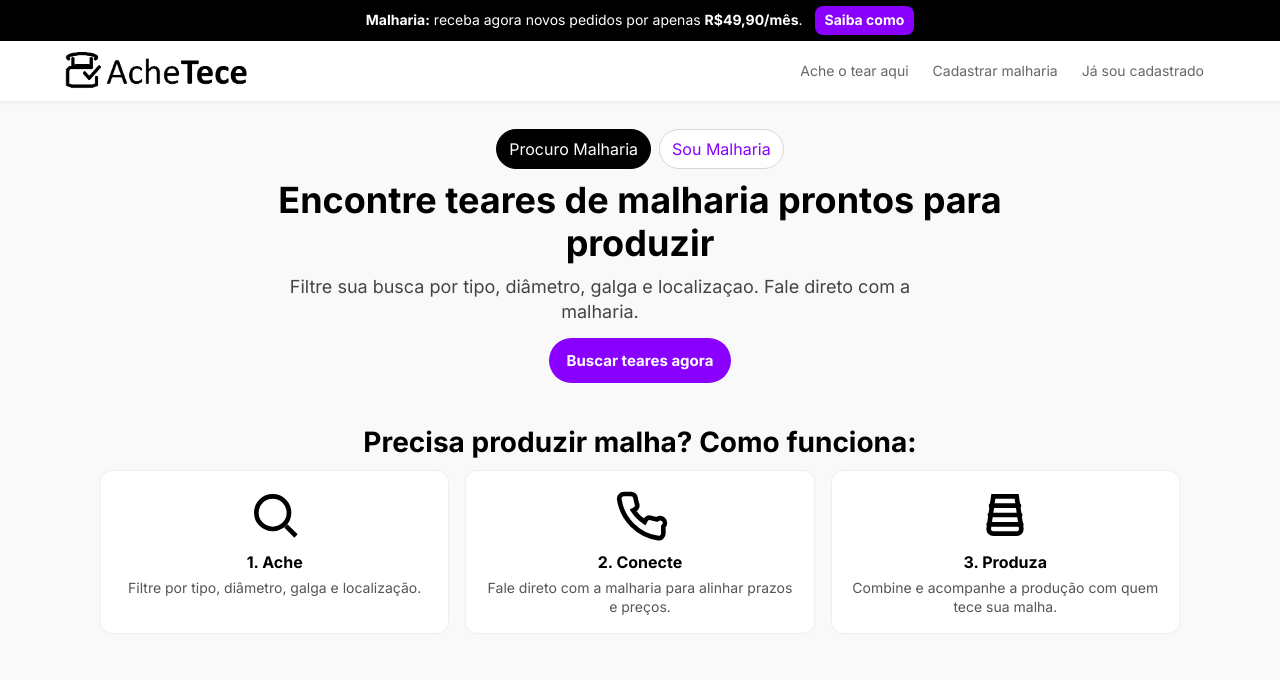
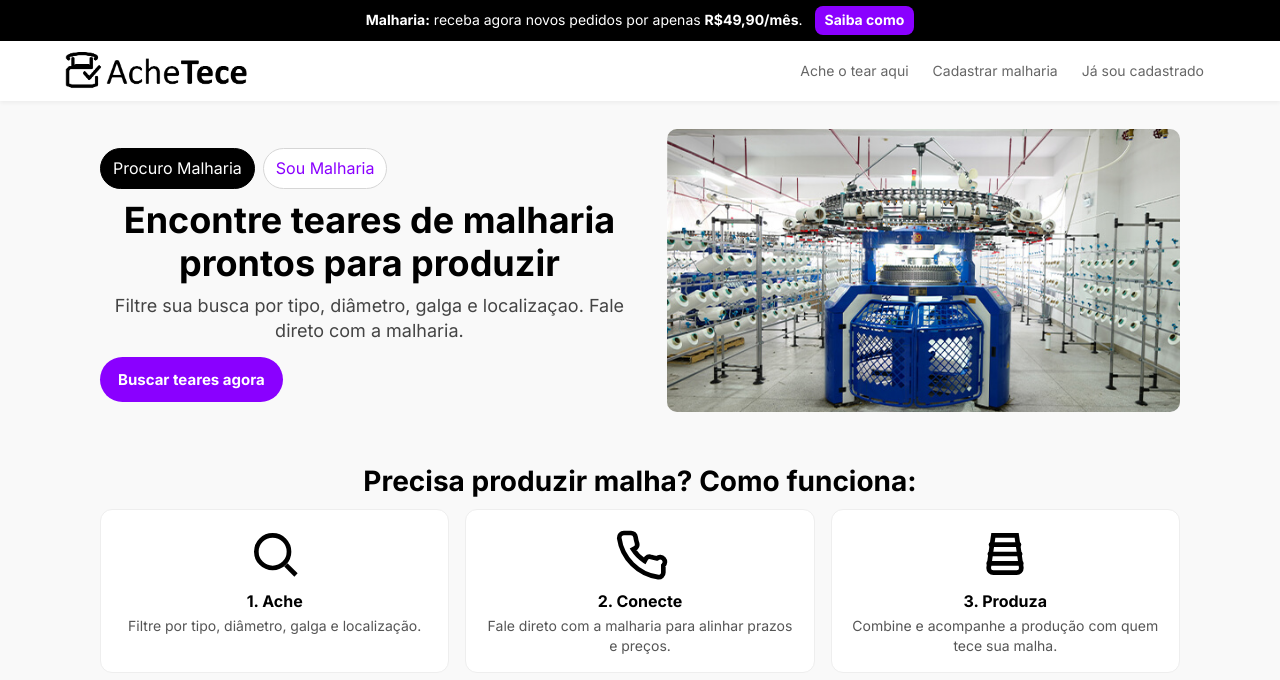
Before and after one commit to AdminAcheTece/AcheTece, a Flask app: page / in a window 1280 px wide. Shown: the top 680 px of the page. Run offline with Flask 3, Linux system fonts and the light colour scheme; data that the repository does not hold is empty.

Commit message:
Update index.html

```diff
--- a/templates/index.html
+++ b/templates/index.html
@@ -134,16 +138,15 @@
     .promo-cta:hover{ background:var(--roxo-hover); transform:translateY(-1px); }
     @media (max-width: 600px){ .promo-bar{ flex-wrap:wrap; row-gap:6px; } }
 
-    /* ====== HERO CENTRALIZADO (sem imagem) ====== */
+    /* ====== HERO NOVO ====== */
     .hero-grid{
-      max-width: 820px;
+      display:grid;
+      grid-template-columns: 1.05fr 1fr;
+      gap: 28px;
+      align-items: center;
+      padding: 28px 20px 8px;
+      max-width: 1120px;
       margin: 0 auto;
-      padding: 28px 20px 8px;
-      display: flex;
-      flex-direction: column;
-      align-items: center;
-      text-align: center;
-      gap: 8px;
     }
     .hero-copy h1{
       font-size: clamp(24px, 3.2vw, 36px);
@@ -156,14 +159,30 @@
       color:#444;
       margin: 0 0 14px;
     }
-    .role-toggle{ display:flex; gap:8px; justify-content:center; }
+
+    /* Toggle de perfis (chips) */
+    .role-toggle{ display:flex; gap:8px; }
+
     .chip{
-      appearance: none; border:1px solid #d6d6d6; background:#fff;
-      padding:8px 12px; border-radius:999px; cursor:pointer; font: inherit;
-      color: var(--roxo); transition: color .15s ease, background .15s ease, border-color .15s ease;
+      appearance: none;
+      border:1px solid #d6d6d6;
+      background:#fff;
+      padding:8px 12px;
+      border-radius:999px;
+      cursor:pointer;
+      font: inherit;
+      color: var(--roxo);
+      transition: color .15s ease, background .15s ease, border-color .15s ease;
     }
-    .chip.is-active{ background:var(--preto); color:#fff; border-color:var(--preto); }
-    .hero-ctas{ display:flex; gap:12px; align-items:center; justify-content:center; margin: 8px 0 10px; }
+
+    .chip.is-active{
+      background:var(--preto);
+      color:#fff;
+      border-color:var(--preto);
+    }
+
+    .hero-ctas{ display:flex; gap:12px; align-items:center; margin: 8px 0 10px; }
+
     .btn-principal{
       display:inline-block; background:var(--roxo); color:#fff;
       padding:12px 18px; border-radius:50px; font-weight:700; text-decoration:none;
@@ -171,16 +190,47 @@
     }
     .btn-principal:hover{ background:var(--roxo-hover); transform: translateY(-1px); }
 
+    .hero-figure img{
+      width:100%;
+      border-radius:10px;
+      display:block;
+    }
+    @media (max-width: 900px){
+      .hero-grid{ grid-template-columns: 1fr; gap: 18px; padding-top: 18px; }
+      .hero-figure{ order:-1; }
+    }
+
     /* ====== COMO FUNCIONA ====== */
-    .how-it-works{ max-width:1120px; margin:22px auto 8px; padding:0 20px 20px; }
-    .how-it-works h2{ font-size: clamp(20px, 2.4vw, 28px); margin:0 0 8px; color:var(--preto); text-align:center; }
-    .steps{ display:grid; grid-template-columns: repeat(3, 1fr); gap:16px; }
-    .step{ background:#fff; border:1px solid #eee; border-radius:12px; padding:16px; text-align:center; }
+    .how-it-works{
+      max-width: 1120px;
+      margin: 22px auto 8px;
+      padding: 0 20px 20px;
+    }
+    .how-it-works h2{
+      font-size: clamp(20px, 2.4vw, 28px);
+      margin: 0 0 8px;
+      color:var(--preto);
+      text-align:center;
+    }
+    .steps{
+      display:grid;
+      grid-template-columns: repeat(3, 1fr);
+      gap:16px;
+    }
+    .step{
+      background:#fff;
+      border:1px solid #eee;
+      border-radius:12px;
+      padding:16px;
+      text-align:center;
+    }
     .step-ico{ margin-bottom:8px; display:flex; align-items:center; justify-content:center; }
-    .step-ico svg{ width:56px; height:56px; color:var(--preto); }
+    .step-ico svg{ width:56px; height:56px; color:var(--preto); } /* ícones pretos */
     .step h3{ font-size:16px; margin:0 0 4px; color:var(--preto); }
     .step p{ font-size:14px; color:#555; margin:0; }
-    @media (max-width: 900px){ .steps{ grid-template-columns: 1fr; } }
+    @media (max-width: 900px){
+      .steps{ grid-template-columns: 1fr; }
+    }
   </style>
 </head>
 <body>
@@ -283,30 +333,45 @@
         </nav>
       </div>
     </div>
-
   </header>
 
-  <!-- Hero centralizado -->
+  <!-- Hero novo com alternância de público -->
   <main class="hero hero-grid">
+    <!-- Coluna de texto -->
     <div class="hero-copy">
       <div class="role-toggle" role="tablist" aria-label="Selecione seu perfil">
-        <button class="chip is-active" role="tab" aria-selected="true" data-role="cliente">Procuro Malharia</button>
-        <button class="chip" role="tab" aria-selected="false" data-role="malharia">Sou Malharia</button>
+        <button class="chip is-active" role="tab" aria-selected="true" data-role="cliente">
+          Procuro Malharia
+        </button>
+        <button class="chip" role="tab" aria-selected="false" data-role="malharia">
+          Sou Malharia
+        </button>
       </div>
 
       <h1 id="hero-title">Encontre teares de malharia prontos para produzir</h1>
-      <p id="hero-sub">Filtre sua busca por tipo, diâmetro, galga e localizaçao. Fale direto com a malharia.</p>
+      <p id="hero-sub">
+        Filtre sua busca por tipo, diâmetro, galga e localizaçao. Fale direto com a malharia.
+      </p>
 
       <div class="hero-ctas">
         <a id="hero-cta" href="{{ url_for('buscar_teares') }}" class="btn-principal">Buscar teares agora</a>
+        <!-- (link “Como funciona” removido conforme pedido) -->
       </div>
+
     </div>
+
+    <!-- Coluna da imagem -->
+    <figure class="hero-figure">
+      <img src="{{ url_for('static', filename='imagem_teares.jpg') }}"
+           alt="Tear circular em operação, com alimentadores e cones de fio"
+           loading="eager" />
+    </figure>
   </main>
 
-  <!-- Seção “Como funciona” -->
+  <!-- Seção “Como funciona” dinâmica -->
   <section class="how-it-works" aria-labelledby="como-funciona">
     <h2 id="how-title">Precisa produzir malha? Como funciona:</h2>
-    <div class="steps" id="how-steps"></div>
+    <div class="steps" id="how-steps"><!-- renderizado via JS --></div>
   </section>
 
   <!-- Script do menu (fecha no X/fora/ESC) -->
@@ -394,6 +459,20 @@
         ]
       };
 
+      const howTitle = document.getElementById('how-title');
+      const howSteps = document.getElementById('how-steps');
+
+      function renderHow(cfg){
+        howTitle.textContent = cfg.title;
+        howSteps.innerHTML = cfg.steps.map(s => `
+          <div class="step">
+            <div class="step-ico">${iconSVG(s.icon)}</div>
+            <h3>${s.t}</h3>
+            <p>${s.d}</p>
+          </div>
+        `).join('');
+      }
+
       const cliente = {
         title: "Encontre teares de malharia prontos para produzir",
         sub: "Filtre sua busca por tipo, diâmetro, galga e localizaçao. Fale direto com a malharia.",
@@ -411,19 +490,6 @@
       const h1 = document.getElementById('hero-title');
       const p  = document.getElementById('hero-sub');
       const cta= document.getElementById('hero-cta');
-      const howTitle = document.getElementById('how-title');
-      const howSteps = document.getElementById('how-steps');
-
-      function renderHow(cfg){
-        howTitle.textContent = cfg.title;
-        howSteps.innerHTML = cfg.steps.map(s => `
-          <div class="step">
-            <div class="step-ico">${iconSVG(s.icon)}</div>
-            <h3>${s.t}</h3>
-            <p>${s.d}</p>
-          </div>
-        `).join('');
-      }
 
       function setRole(role){
         const cfgHero = role === 'malharia' ? malharia : cliente;
```
Also changed, not shown: other parts of templates/index.html (+30 -19 lines). Lines whose indentation alone changed are shown as unchanged.
